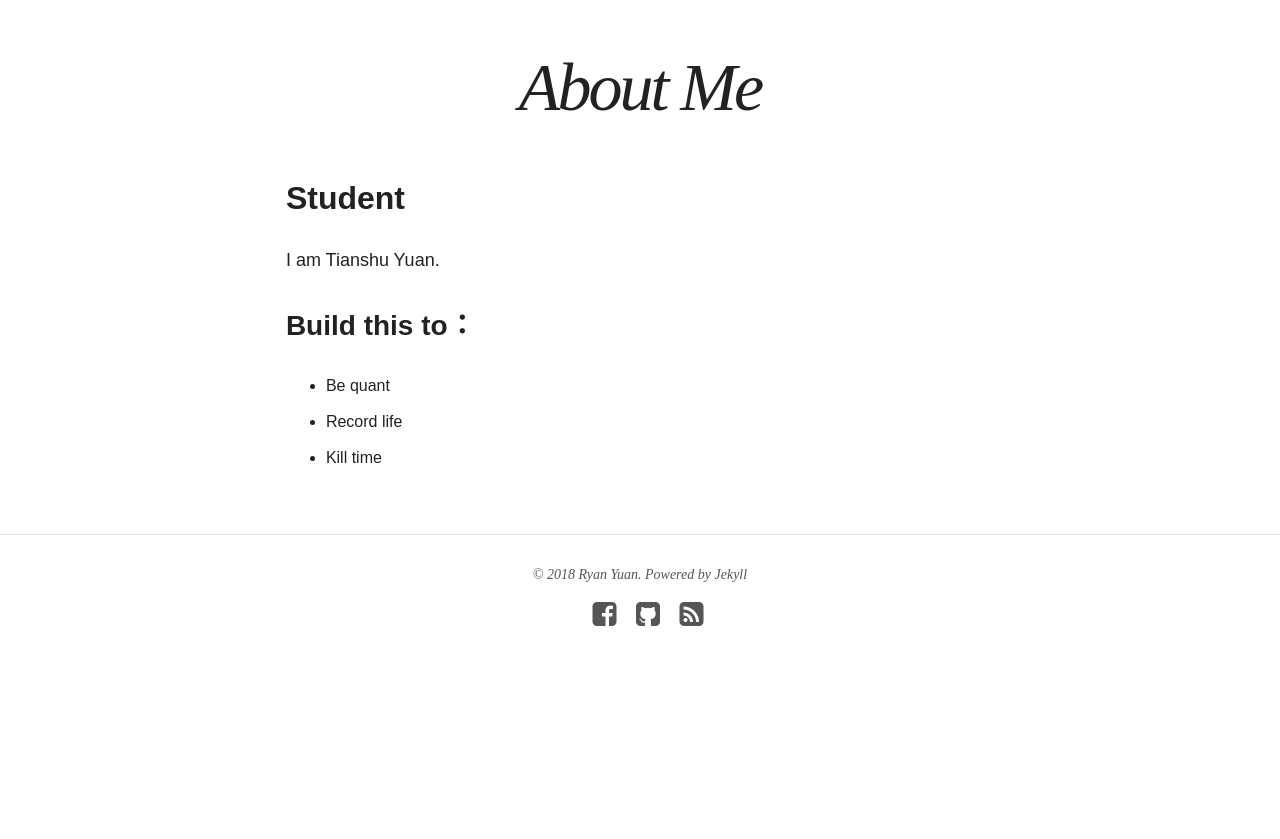
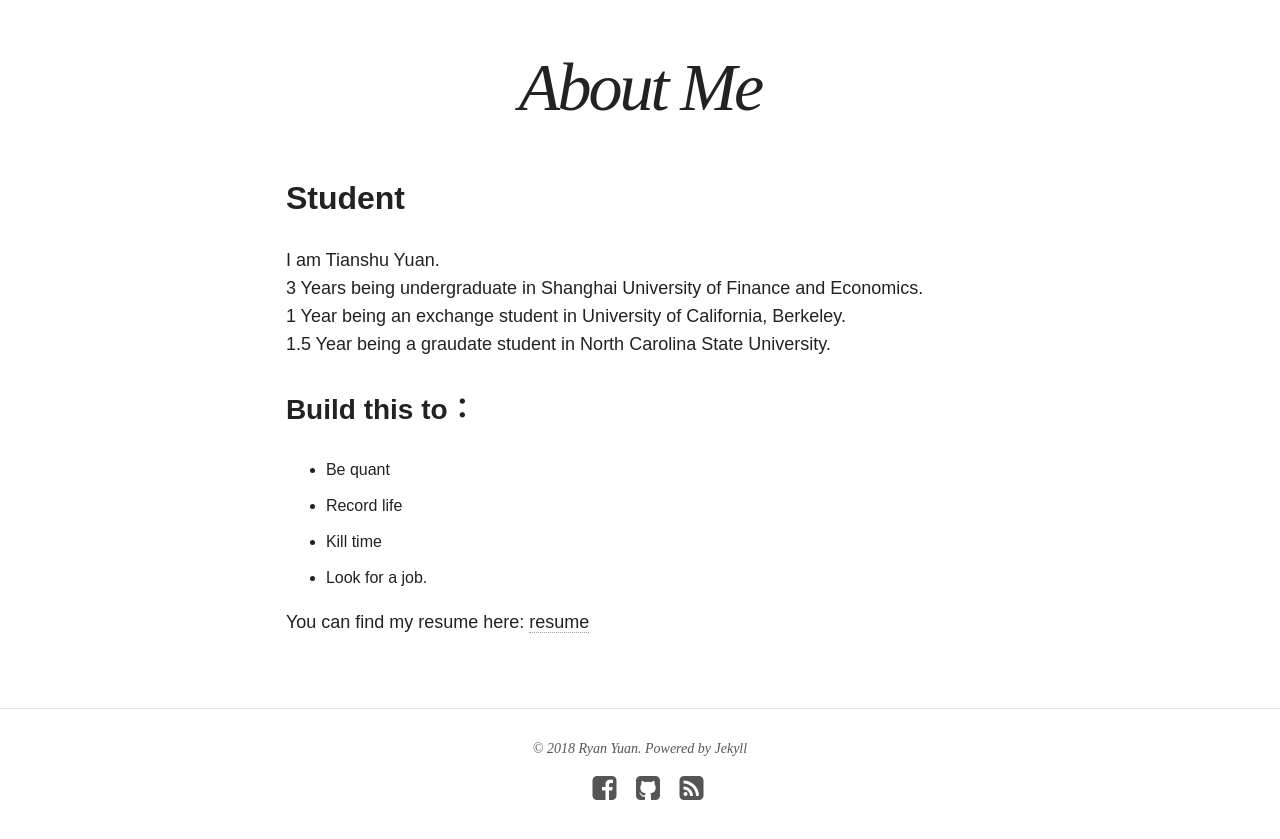
Before and after one commit to ryanyuan42/ryanyuan42.github.io, a Jekyll site: the page built from about/index.md, in a window 1280 px wide and 900 px high, scrolled down 1148 px. Shown: the top 839 px of the window. Built offline with Jekyll 4.4.1, drawn with Linux system fonts in a browser that asks for light colours; nearby versions of some CDN libraries; before the commit the page ends 1874 px from its top, so only the background shows below that.

Commit message:
Update index.md

```diff
--- a/about/index.md
+++ b/about/index.md
@@ -9,10 +9,18 @@ image:
   creditlink: https://unsplash.com/photos/ZMcLVBi9xx4
 ---
 
+
 ## Student
 I am Tianshu Yuan.
+3 Years being undergraduate in Shanghai University of Finance and Economics.
+1 Year being an exchange student in University of California, Berkeley.
+1.5 Year being a graudate student in North Carolina State University.
+
 
 ### Build this to：
 * Be quant
 * Record life
 * Kill time
+* Look for a job.
+
+You can find my resume here: [resume](https://www.google.com)
```
